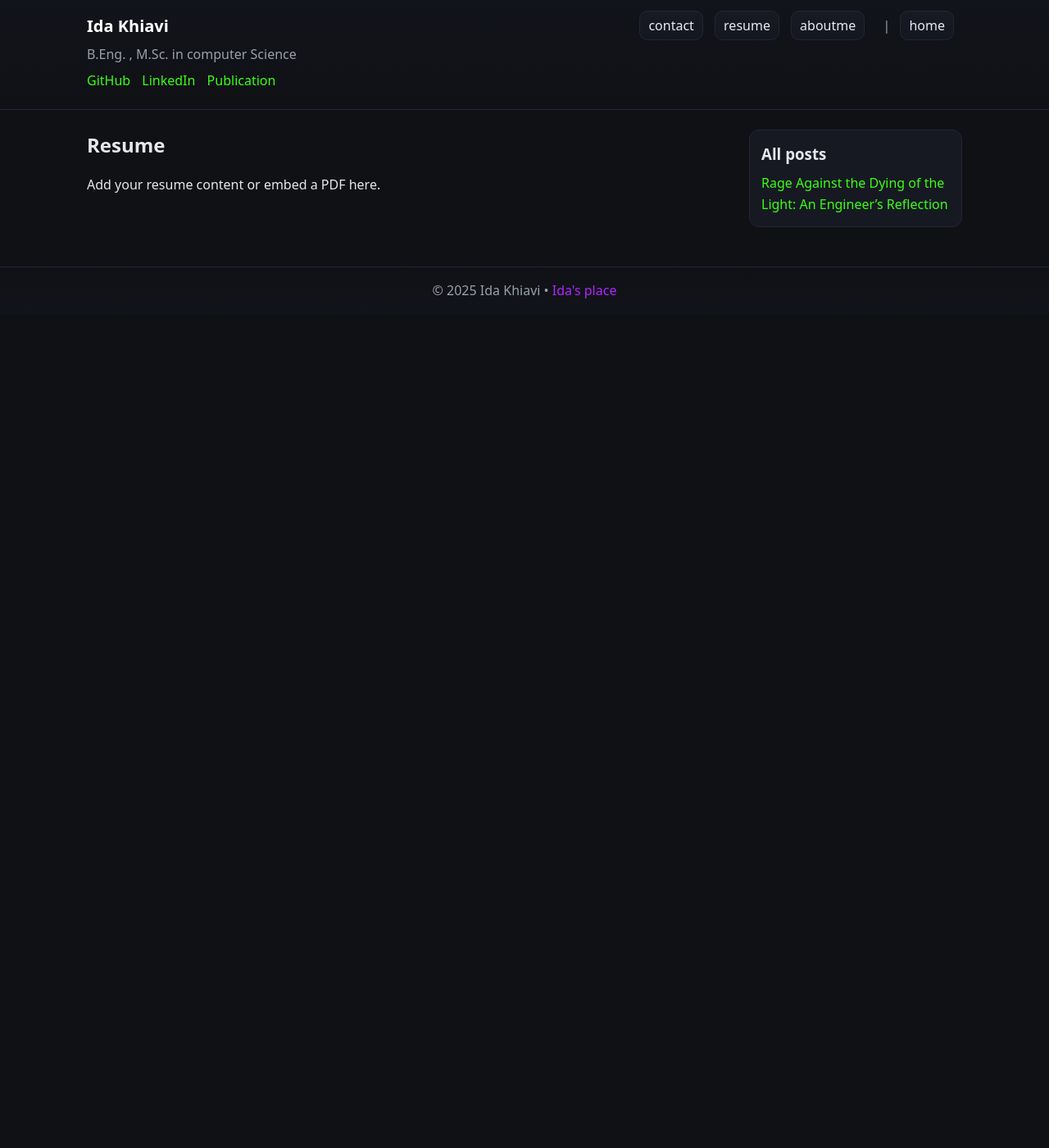
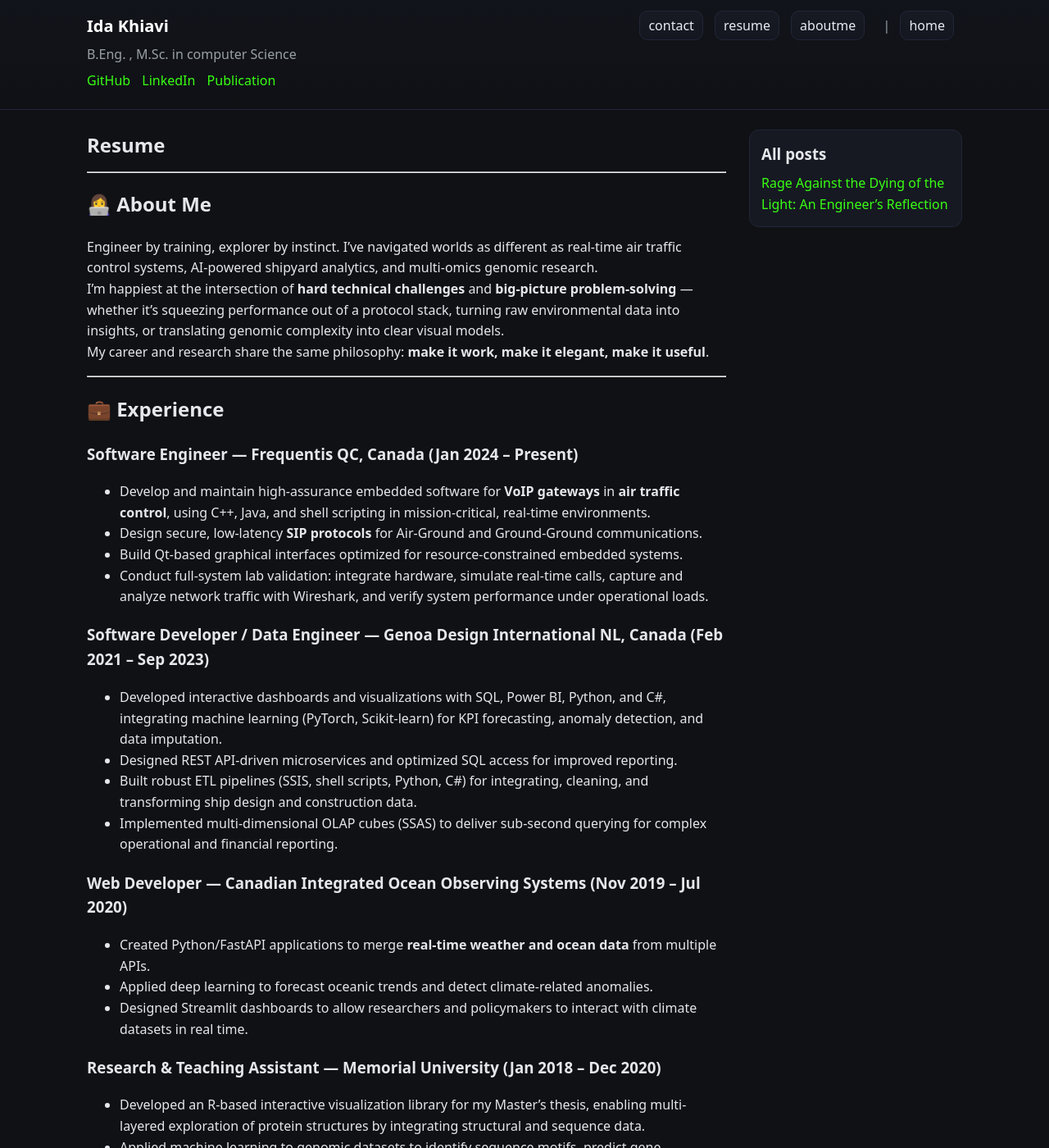
Before and after one commit to idakhiavi/idakhiavi.github.io, a Jekyll site: the page built from resume.md, in a window 1280 px wide and 1400 px high. Shown: the whole window at 82% size. Built offline with Jekyll 4.4.1, drawn with Linux system fonts in a browser that asks for light colours; some of the changed text lies outside the part shown.

Commit message:
resume update

```diff
--- a/resume.md
+++ b/resume.md
@@ -5,4 +5,67 @@ permalink: /resume/
 ---
 
 # Resume
-Add your resume content or embed a PDF here.
+
+---
+
+## 👩‍💻 About Me
+Engineer by training, explorer by instinct. I’ve navigated worlds as different as real-time air traffic control systems, AI-powered shipyard analytics, and multi-omics genomic research.
+I’m happiest at the intersection of **hard technical challenges** and **big-picture problem-solving** — whether it’s squeezing performance out of a protocol stack, turning raw environmental data into insights, or translating genomic complexity into clear visual models.
+My career and research share the same philosophy: **make it work, make it elegant, make it useful**.
+
+---
+
+## 💼 Experience
+
+### **Software Engineer** — Frequentis QC, Canada (Jan 2024 – Present)
+- Develop and maintain high-assurance embedded software for **VoIP gateways** in **air traffic control**, using C++, Java, and shell scripting in mission-critical, real-time environments.
+- Design secure, low-latency **SIP protocols** for Air-Ground and Ground-Ground communications.
+- Build Qt-based graphical interfaces optimized for resource-constrained embedded systems.
+- Conduct full-system lab validation: integrate hardware, simulate real-time calls, capture and analyze network traffic with Wireshark, and verify system performance under operational loads.
+
+### **Software Developer / Data Engineer** — Genoa Design International NL, Canada (Feb 2021 – Sep 2023)
+- Developed interactive dashboards and visualizations with SQL, Power BI, Python, and C#, integrating machine learning (PyTorch, Scikit-learn) for KPI forecasting, anomaly detection, and data imputation.
+- Designed REST API-driven microservices and optimized SQL access for improved reporting.
+- Built robust ETL pipelines (SSIS, shell scripts, Python, C#) for integrating, cleaning, and transforming ship design and construction data.
+- Implemented multi-dimensional OLAP cubes (SSAS) to deliver sub-second querying for complex operational and financial reporting.
+
+### **Web Developer** — Canadian Integrated Ocean Observing Systems (Nov 2019 – Jul 2020)
+- Created Python/FastAPI applications to merge **real-time weather and ocean data** from multiple APIs.
+- Applied deep learning to forecast oceanic trends and detect climate-related anomalies.
+- Designed Streamlit dashboards to allow researchers and policymakers to interact with climate datasets in real time.
+
+### **Research & Teaching Assistant** — Memorial University (Jan 2018 – Dec 2020)
+- Developed an R-based interactive visualization library for my Master’s thesis, enabling multi-layered exploration of protein structures by integrating structural and sequence data.
+- Applied machine learning to genomic datasets to identify sequence motifs, predict gene regulation patterns, and classify tumor types.
+- Mentored students in Computer Logic, Algebra, and Graph Theory, turning abstract concepts into practical tools.
+
+---
+
+## 🛠 Technical Skills
+**Languages & Frameworks:**
+C++ (Qt, real-time systems, SIP), Java (Spring Boot, Kafka), Python (Pandas, Scikit-learn, PyTorch, FastAPI, Streamlit), C# (MVC, APIs), SQL (SSIS, SSAS), Power BI
+**Tools & Platforms:** Azure CI/CD, Azure Data Factory, Containerization, Git, Wireshark
+**Approaches:** Microservices, Data Pipelines, ETL, Machine Learning, Visualization
+
+---
+
+## 🎓 Education & Publications
+
+### **Master of Science in Computer Science** — Memorial University of Newfoundland (GPA: A)
+My Master’s research sat at the crossroads of **bioinformatics**, **mathematical modeling**, and **visual analytics**.
+I designed computational tools to analyze **multi-omics datasets**, focusing on **transcription factor dimer binding sites** — regions of DNA where pairs of proteins regulate gene expression. Traditional models often ignored heterogeneity in binding affinities; my work introduced a novel “forked” position weight matrix approach to capture these complexities.
+
+This led to:
+- **First co-author** publication: *Representing Transcription Factor Dimer Binding Sites Using Forked-Position Weight Matrices and Forked-Sequence Logos* (under review, *Nucleic Acids Research*).
+- Conference presentation at *Applied Bioinformatics in Life Sciences*, showcasing interactive visualizations that made genomic regulatory patterns accessible to non-specialists.
+
+### **Bachelor of Engineering in Computer Hardware Engineering**
+Specialized in **microprocessors**, **FPGA design**, **signal processing**, and **VLSI architecture**.
+This foundation in hardware-level thinking informs my work in embedded systems today — from optimizing memory footprints to understanding real-time constraints at the silicon level.
+
+---
+
+## 🌱 Interests
+Philosophy, cinema, hiking, travel, culinary adventures, classic literature — and drawing unexpected parallels between poetry and system architecture.
+
+---
```
